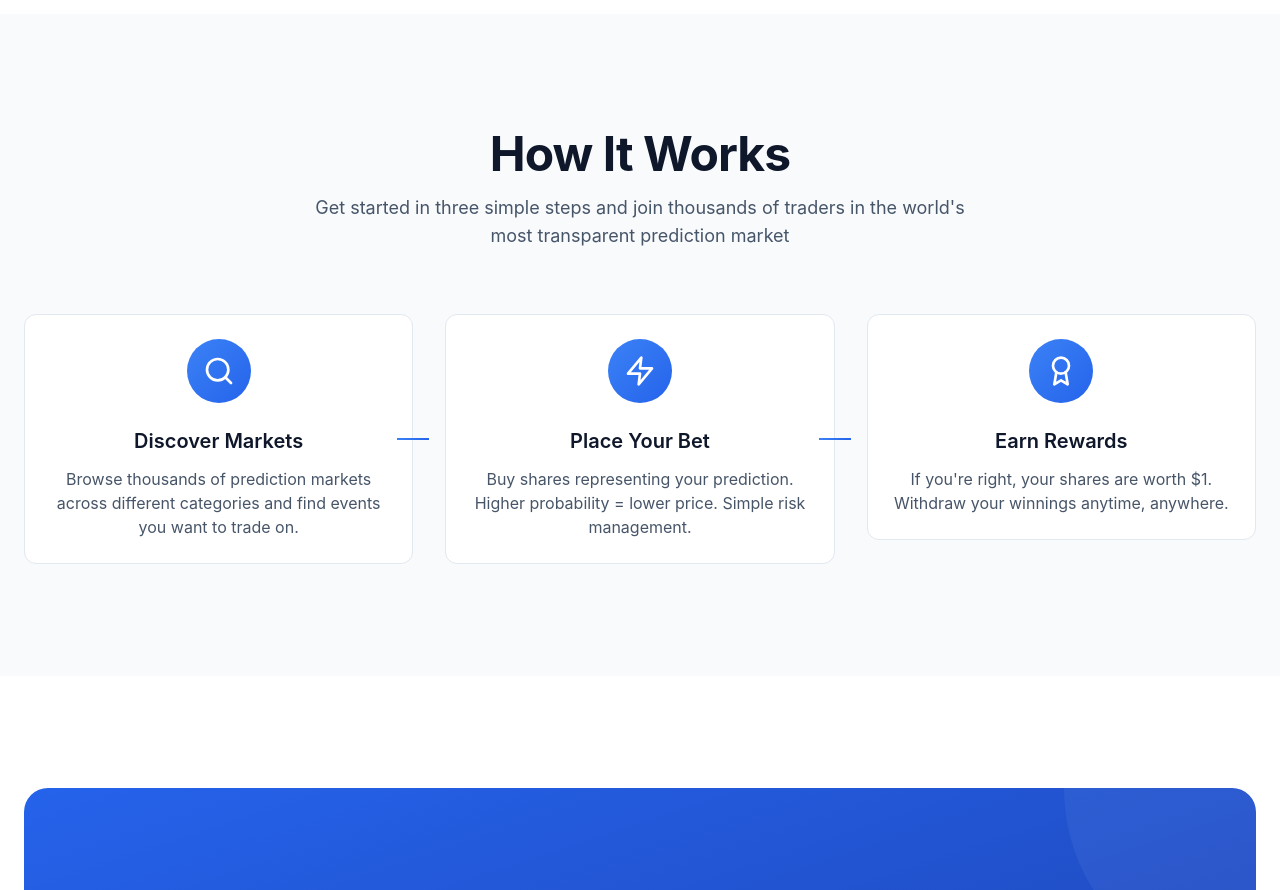
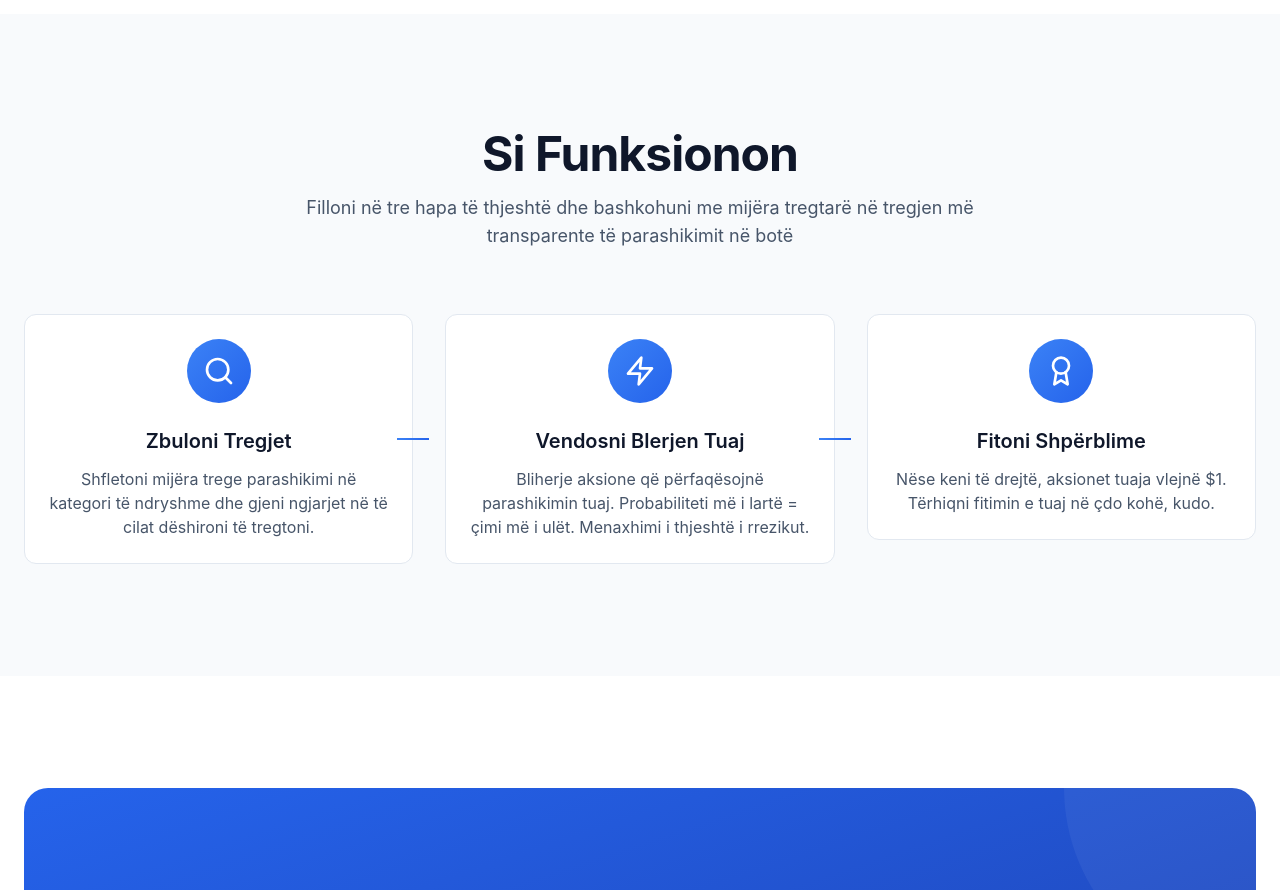
Before and after one commit to sesopeso101-sudo/Polyshop, a React (Create React App) app: page / in a window 1280 px wide. Shown: the part 3380-4270 px from the top of the page. Built offline with nearby package versions, Linux system fonts and the light colour scheme; the HTML template or start-up script is replaced by a standard one.

Commit message:
Translate HowItWorks to Albanian

```diff
--- a/src/components/HowItWorks.js
+++ b/src/components/HowItWorks.js
@@ -5,18 +5,18 @@ function HowItWorks() {
   const steps = [
     {
       icon: Search,
-      title: 'Discover Markets',
-      description: 'Browse thousands of prediction markets across different categories and find events you want to trade on.'
+      title: 'Zbuloni Tregjet',
+      description: 'Shfletoni mijëra trege parashikimi në kategori të ndryshme dhe gjeni ngjarjet në të cilat dëshironi të tregtoni.'
     },
     {
       icon: Zap,
-      title: 'Place Your Bet',
-      description: 'Buy shares representing your prediction. Higher probability = lower price. Simple risk management.'
+      title: 'Vendosni Blerjen Tuaj',
+      description: 'Bliherje aksione që përfaqësojnë parashikimin tuaj. Probabiliteti më i lartë = çimi më i ulët. Menaxhimi i thjeshtë i rrezikut.'
     },
     {
       icon: Award,
-      title: 'Earn Rewards',
-      description: 'If you\'re right, your shares are worth $1. Withdraw your winnings anytime, anywhere.'
+      title: 'Fitoni Shpërblime',
+      description: 'Nëse keni të drejtë, aksionet tuaja vlejnë $1. Tërhiqni fitimin e tuaj në çdo kohë, kudo.'
     },
   ];
 
@@ -24,8 +24,8 @@ function HowItWorks() {
     <section className="section-padding bg-slate-50">
       <div className="section-container">
         <div className="text-center mb-16">
-          <h2 className="heading-2 mb-3">How It Works</h2>
-          <p className="text-lg text-slate-600 max-w-2xl mx-auto">Get started in three simple steps and join thousands of traders in the world's most transparent prediction market</p>
+          <h2 className="heading-2 mb-3">Si Funksionon</h2>
+          <p className="text-lg text-slate-600 max-w-2xl mx-auto">Filloni në tre hapa të thjeshtë dhe bashkohuni me mijëra tregtarë në tregjen më transparente të parashikimit në botë</p>
         </div>
 
         <div className="grid md:grid-cols-3 gap-8">
```
